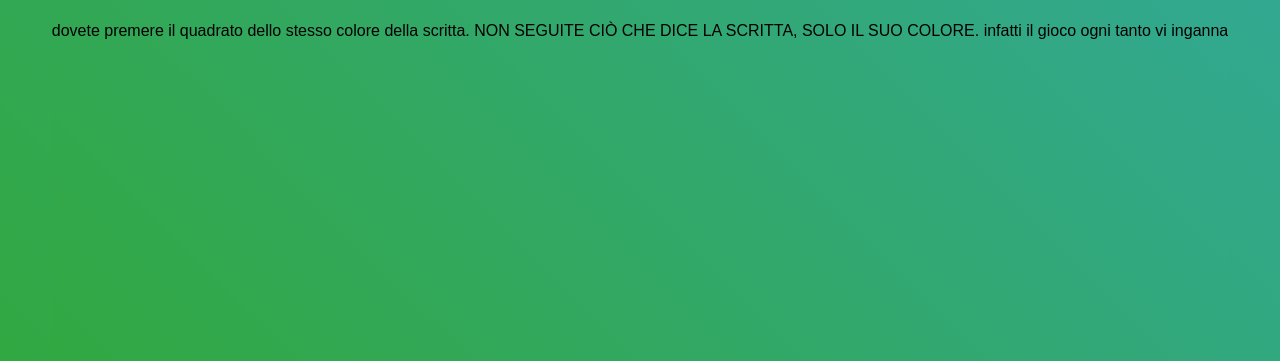
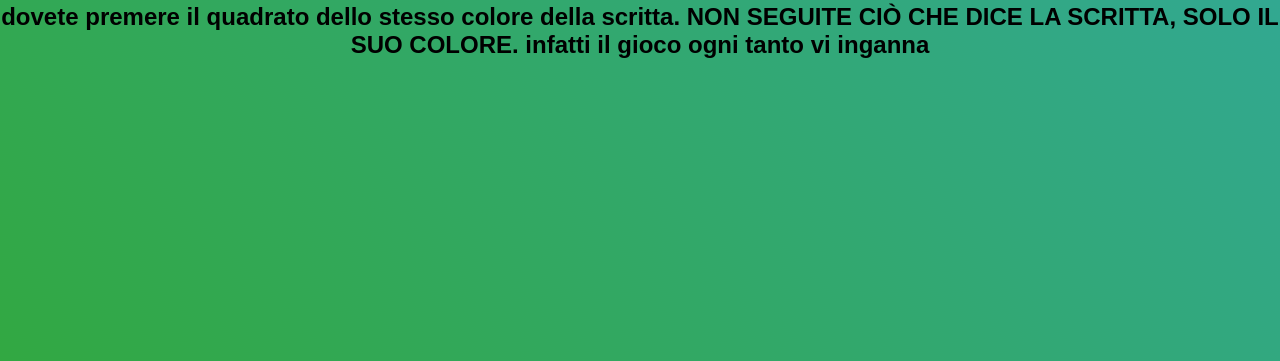
Before and after one commit to A353bit/A353bit.github.io, a plain HTML site: page Color_game_timed.html in a window 1280 px wide. Shown: the part 439-800 px from the top of the page. Drawn offline with Linux system fonts and the light colour scheme.

Commit message:
Update Color_game_timed.html
In testing

```diff
--- a/Color_game_timed.html
+++ b/Color_game_timed.html
@@ -33,7 +33,7 @@
         text-align: center;
     }
 
-    h1, p {
+    h1, h2, p {
         display: block;
     }
 
@@ -143,7 +143,7 @@
     </div>
     <button class="start-button" id="startButton">Inizia Gioco</button>
     <h1>ISTRUZIONI</h1>
-    <p>dovete premere il quadrato dello stesso colore della scritta. NON SEGUITE CIÒ CHE DICE LA SCRITTA, SOLO IL SUO COLORE. infatti il gioco ogni tanto vi inganna</p>
+    <h2>dovete premere il quadrato dello stesso colore della scritta. NON SEGUITE CIÒ CHE DICE LA SCRITTA, SOLO IL SUO COLORE. infatti il gioco ogni tanto vi inganna</h2>
 
     <!-- Testo del colore e i quadrati -->
     <div class="color-text" id="colorText">Rosso</div>
@@ -226,6 +226,7 @@
                 audio.play();
                 document.getElementById('startButton').style.display = 'none';
                 document.querySelector('h1').style.display = 'none';
+                document.querySelector('h2').style.display = 'none';
                 document.querySelector('p').style.display = 'none';
                 document.getElementById('colorText').style.display = 'block';
                 document.querySelector('.squares').style.display = 'flex';
```
